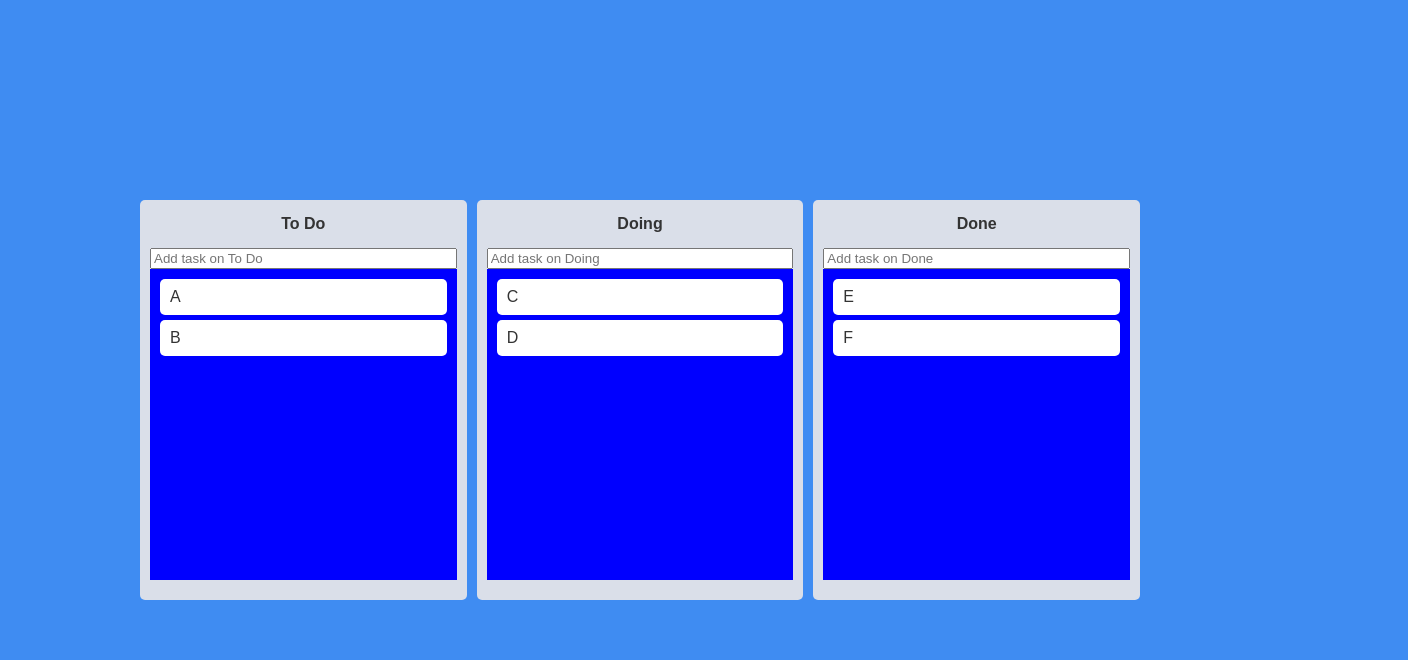
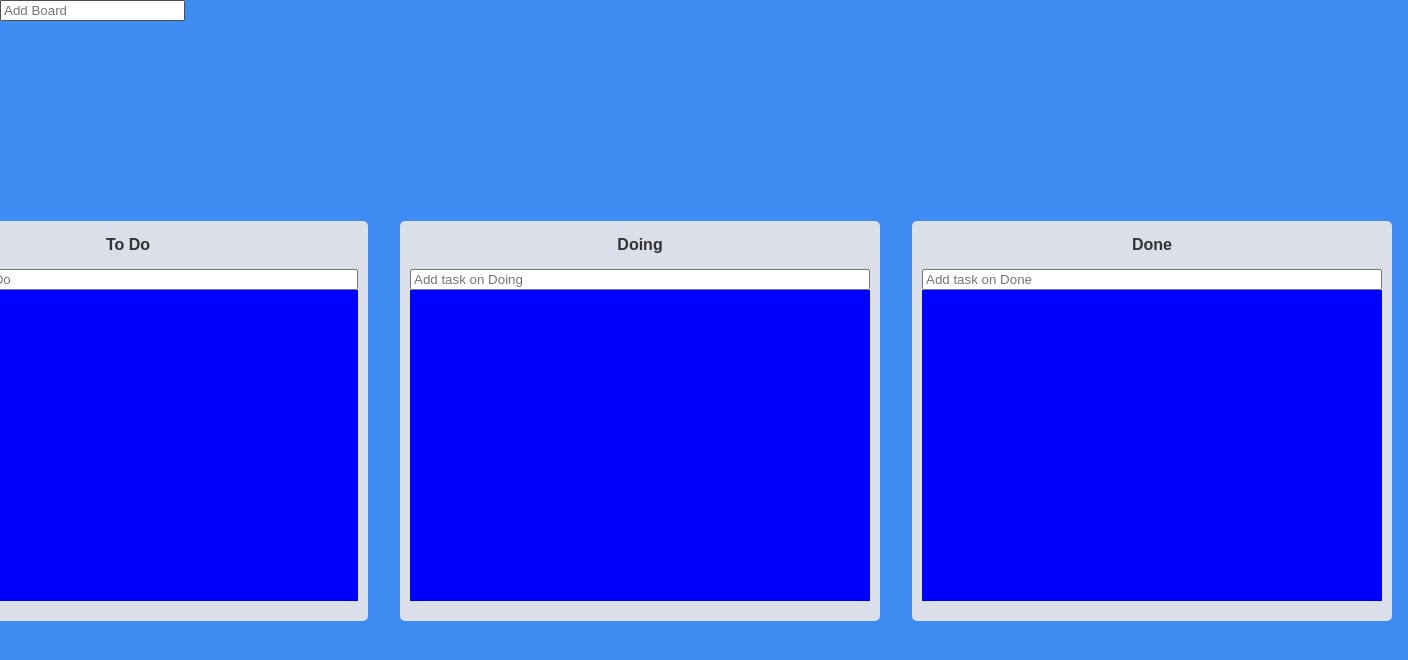
Before and after one commit to Cottonwood-moa/nomad-React, a React (Create React App) app: page / in a window 1280 px wide. Shown: the top 660 px of the page, 1408 px wide, since content can reach past the window. Built offline with nearby package versions, Linux system fonts and the light colour scheme.

Commit message:
no message

```diff
--- a/src/App.tsx
+++ b/src/App.tsx
@@ -1,14 +1,10 @@
-import { DragDropContext, DropResult } from "react-beautiful-dnd";
+import { useEffect } from "react";
+import { DragDropContext, Droppable, DropResult } from "react-beautiful-dnd";
 import { useRecoilState } from "recoil";
 import styled from "styled-components";
 import { toDoState } from "./atoms";
+import AddBoard from "./components/AddBoard";
 import Board from "./components/Board";
-const Boards = styled.div`
-  display: grid;
-  gap: 10px;
-  width: 100%;
-  grid-template-columns: repeat(3, 1fr);
-`;
 
 const Wrapper = styled.div`
   display: flex;
@@ -19,7 +15,9 @@ const Wrapper = styled.div`
   align-items: center;
   height: 100vh;
 `;
-
+const Boards = styled.div`
+  display: flex;
+`;
 function App() {
   const [toDos, setToDos] = useRecoilState(toDoState);
   //   {
@@ -38,50 +36,96 @@ function App() {
   //     "combine": null
   // }
   const onDragEnd = (info: DropResult) => {
-    const { draggableId, destination, source } = info;
+    const { draggableId, destination, source, type } = info;
+    if (type === "category") {
+      if (!destination) return;
+      console.log(info);
       setToDos((prev) => {
-      if (destination?.droppableId === source.droppableId) {
-        const boardCopy = [...prev[source.droppableId]];
-        const taskObj = boardCopy[source.index];
-        boardCopy.splice(source.index, 1);
-        boardCopy.splice(destination?.index, 0, taskObj);
-        return {
-          ...prev,
-          [source.droppableId]: boardCopy,
+        const copy = { ...prev };
+        // console.log(copy);
+        // console.log(destination.index);
+        const copyKeys = Object.keys(copy);
+        // grab obj
+        const grabObj = copy[draggableId];
+        // drop 지점의 obj
+        const desKey = copyKeys[destination.index];
+        const desObj = copy[desKey];
+        console.log(grabObj, desObj);
+        // console.log(copy);
+        // console.log(copy[draggableId]);
+        // console.log(copy[destination?.index]);
+        return prev;
+      });
+    }
+    // setToDos((prev) => {
+    //   if (destination?.droppableId === source.droppableId) {
+    //     const boardCopy = [...prev[source.droppableId]];
+    //     const taskObj = boardCopy[source.index];
+    //     boardCopy.splice(source.index, 1);
+    //     boardCopy.splice(destination?.index, 0, taskObj);
+    //     return {
+    //       ...prev,
+    //       [source.droppableId]: boardCopy,
+    //     };
+    //   } else if (destination?.droppableId !== source.droppableId) {
+    //     // grab한 card가 있는 board
+    //     const sourceBoard = [...prev[source.droppableId]];
+    //     // grab한 obj
+    //     const taskObj = sourceBoard[source.index];
+    //     // 이전 보드에서 드래그 된걸 자른다.
+    //     sourceBoard.splice(source.index, 1);
+    //     // 목적(destination) 보드에 드래그 된 걸(taskObj) 추가한다.
+    //     if (!destination) return prev;
+    //     const destinationBoard = [...prev[destination?.droppableId]];
+    //     destinationBoard.splice(destination?.index, 0, taskObj);
+    //     return {
+    //       ...prev,
+    //       [source.droppableId]: sourceBoard,
+    //       [destination.droppableId]: destinationBoard,
+    //     };
+    //   } else {
+    //     return prev;
+    //   }
+    // });
   };
-      } else if (destination?.droppableId !== source.droppableId) {
-        // grab한 card가 있는 board
-        const sourceBoard = [...prev[source.droppableId]];
-        // grab한 obj
-        const taskObj = sourceBoard[source.index];
-        // 이전 보드에서 드래그 된걸 자른다.
-        sourceBoard.splice(source.index, 1);
-        // 목적(destination) 보드에 드래그 된 걸(taskObj) 추가한다.
-        if (!destination) return prev;
-        const destinationBoard = [...prev[destination?.droppableId]];
-        destinationBoard.splice(destination?.index, 0, taskObj);
-        return {
-          ...prev,
-          [source.droppableId]: sourceBoard,
-          [destination.droppableId]: destinationBoard,
-        };
-      } else {
-        return prev;
-      }
-    });
-  };
+  // useEffect(() => {
+  //   const toDos = localStorage.getItem("toDos");
+  //   toDos && setToDos(JSON.parse(toDos));
+  // }, []);
+
+  // useEffect(() => {
+  //   localStorage.setItem("toDos", JSON.stringify(toDos));
+  // }, [toDos]);
   // ...magic.dragHandleProps 드래그 트리거
   // ...magic.draggableProps 드래그 가능 요소
   return (
+    <>
+      <AddBoard />
+
       <DragDropContext onDragEnd={onDragEnd}>
-      <Wrapper>
+        <Droppable
+          droppableId={"category"}
+          type={"category"}
+          direction={"horizontal"}
+        >
+          {(magic, snapshot) => (
+            <Wrapper ref={magic.innerRef} {...magic.droppableProps}>
               <Boards>
-          {Object.keys(toDos).map((boardId) => (
-            <Board key={boardId} boardId={boardId} toDos={toDos[boardId]} />
+                {Object.keys(toDos).map((boardId, index) => (
+                  <Board
+                    key={boardId}
+                    boardId={boardId}
+                    toDos={toDos[boardId]}
+                    index={index}
+                  />
                 ))}
               </Boards>
+              {magic.placeholder}
             </Wrapper>
+          )}
+        </Droppable>
       </DragDropContext>
+    </>
   );
 }
 
--- a/src/atoms.tsx
+++ b/src/atoms.tsx
@@ -9,35 +9,13 @@ interface IToDoState {
 export const toDoState = atom<IToDoState>({
   key: "toDo",
   default: {
-    "To Do": [
-      {
-        id: 1,
-        text: "A",
-      },
-      {
-        id: 2,
-        text: "B",
-      },
-    ],
-    Doing: [
-      {
-        id: 3,
-        text: "C",
-      },
-      {
-        id: 4,
-        text: "D",
-      },
-    ],
-    Done: [
-      {
-        id: 5,
-        text: "E",
-      },
-      {
-        id: 6,
-        text: "F",
-      },
-    ],
+    "To Do": [],
+    Doing: [],
+    Done: [],
   },
 });
+
+export const board = atom({
+  key: "board",
+  default: [1, 2, 3],
+});
--- /dev/null
+++ b/src/components/AddBoard.tsx
@@ -0,0 +1,32 @@
+import { useForm } from "react-hook-form";
+import { useSetRecoilState } from "recoil";
+import { toDoState } from "../atoms";
+interface IForm {
+  BoardName: string;
+}
+function AddBoard() {
+  const { register, handleSubmit } = useForm<IForm>();
+  const setToDos = useSetRecoilState(toDoState);
+  const onValid = ({ BoardName }: IForm) => {
+    setToDos((prev) => {
+      return {
+        ...prev,
+        [BoardName]: [],
+      };
+    });
+  };
+  return (
+    <>
+      <form onSubmit={handleSubmit(onValid)}>
+        <input
+          {...register("BoardName", {
+            required: true,
+          })}
+          placeholder="Add Board"
+        />
+      </form>
+    </>
+  );
+}
+
+export default AddBoard;
--- a/src/components/Board.tsx
+++ b/src/components/Board.tsx
@@ -1,5 +1,5 @@
 import { useEffect } from "react";
-import { Droppable } from "react-beautiful-dnd";
+import { Draggable, Droppable } from "react-beautiful-dnd";
 import { useForm } from "react-hook-form";
 import { useRecoilValue, useSetRecoilState } from "recoil";
 import styled from "styled-components";
@@ -9,6 +9,8 @@ const Wrapper = styled.div`
   padding: 0px 10px 20px 10px;
   background-color: ${(props) => props.theme.boardColor};
   border-radius: 5px;
+  width: 30rem;
+  margin: 1rem;
   min-height: 400px;
   display: flex;
   flex-direction: column;
@@ -44,11 +46,12 @@ const Form = styled.form`
 interface IBoardProps {
   toDos: IToDo[];
   boardId: string;
+  index: number;
 }
 interface IForm {
   toDo: string;
 }
-function Board({ toDos, boardId }: IBoardProps) {
+function Board({ toDos, boardId, index }: IBoardProps) {
   const test = useRecoilValue(toDoState);
   const setTodos = useSetRecoilState(toDoState);
   const { register, setValue, handleSubmit, reset } = useForm<IForm>();
@@ -67,8 +70,10 @@ function Board({ toDos, boardId }: IBoardProps) {
   };
   useEffect(() => {}, [test]);
   return (
-    <Wrapper>
-      <Title>{boardId}</Title>
+    <Draggable draggableId={boardId} index={index}>
+      {(magic, snapshot) => (
+        <Wrapper ref={magic.innerRef} {...magic.draggableProps}>
+          <Title {...magic.dragHandleProps}>{boardId}</Title>
           <Form onSubmit={handleSubmit(onValid)}>
             <input
               {...register("toDo", {
@@ -78,7 +83,7 @@ function Board({ toDos, boardId }: IBoardProps) {
               placeholder={`Add task on ${boardId}`}
             />
           </Form>
-      <Droppable droppableId={boardId}>
+          <Droppable droppableId={boardId} type={`card`}>
             {(magic, snapshot) => (
               <Area
                 isDraggingOver={snapshot.isDraggingOver}
@@ -91,6 +96,7 @@ function Board({ toDos, boardId }: IBoardProps) {
                     key={todo.id}
                     todoId={todo.id}
                     todoText={todo.text}
+                    boardId={boardId}
                     index={index}
                   />
                 ))}
@@ -99,6 +105,8 @@ function Board({ toDos, boardId }: IBoardProps) {
             )}
           </Droppable>
         </Wrapper>
+      )}
+    </Draggable>
   );
 }
 
--- a/src/components/DraggableCard.tsx
+++ b/src/components/DraggableCard.tsx
@@ -1,10 +1,13 @@
 import React from "react";
 import { Draggable } from "react-beautiful-dnd";
+import { useSetRecoilState } from "recoil";
 import styled from "styled-components";
+import { toDoState } from "../atoms";
 interface IProps {
   todoId: number;
   todoText: string;
   index: number;
+  boardId: string;
 }
 const Card = styled.div<{ isDragging: boolean }>`
   border-radius: 5px;
@@ -12,9 +15,25 @@ const Card = styled.div<{ isDragging: boolean }>`
   margin-bottom: 5px;
   background-color: ${(props) =>
     props.isDragging ? "orange" : (props) => props.theme.cardColor};
+  display: flex;
+  justify-content: space-between;
+  div {
+    cursor: pointer;
+  }
 `;
 
-function DraggableCard({ todoId, index, todoText }: IProps) {
+function DraggableCard({ todoId, index, todoText, boardId }: IProps) {
+  const setToDos = useSetRecoilState(toDoState);
+  const cardDelete = () => {
+    setToDos((prev) => {
+      const copy = [...prev[boardId]];
+      copy.splice(index, 1);
+      return {
+        ...prev,
+        [boardId]: copy,
+      };
+    });
+  };
   return (
     <Draggable draggableId={todoId + ""} index={index}>
       {(magic, snapshot) => (
@@ -25,6 +44,7 @@ function DraggableCard({ todoId, index, todoText }: IProps) {
           {...magic.draggableProps}
         >
           {todoText}
+          <div onClick={cardDelete}>&times;</div>
         </Card>
       )}
     </Draggable>
```
Lines whose indentation alone changed are shown as unchanged.
